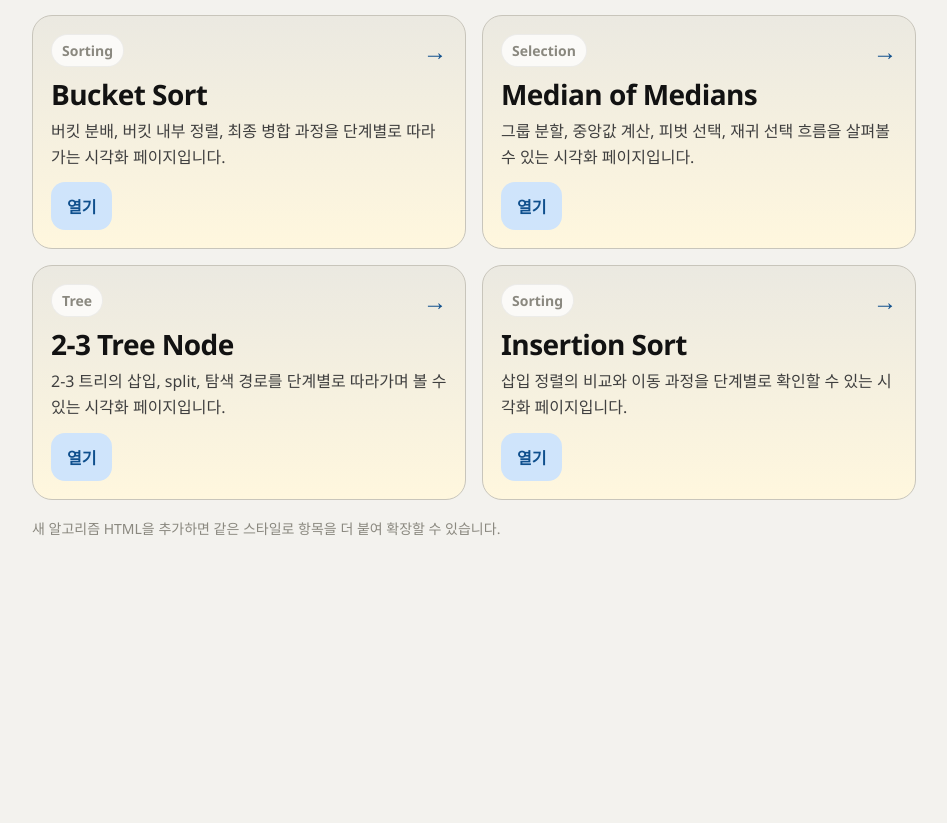
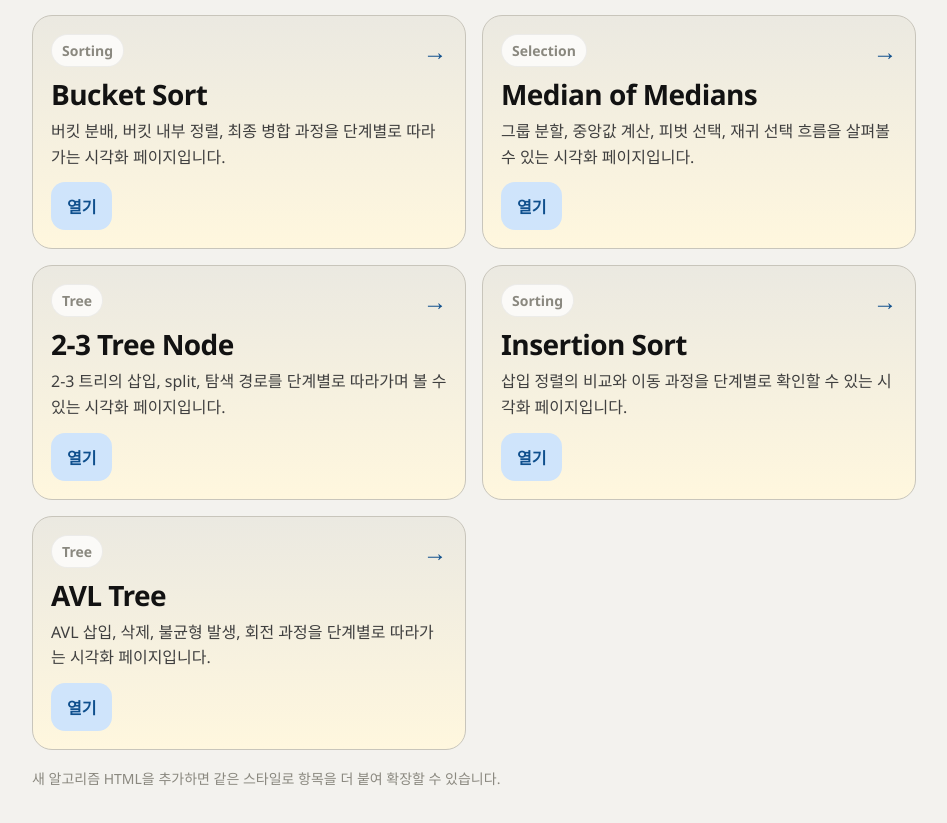
Before and after one commit to hckyeong/hckyeong.github.io, a plain HTML site: page index.html in a window 1280 px wide. Shown: the part 205-1028 px from the top of the page, without its empty margins (166-1113 px from the left). Before the commit the page ends 800 px from the top, so only its background shows below. Drawn offline with Linux system fonts and the light colour scheme.

Commit message:
Add AVL tree link to index

```diff
--- a/index.html
+++ b/index.html
@@ -251,6 +251,15 @@
         <p class="card-desc">삽입 정렬의 비교와 이동 과정을 단계별로 확인할 수 있는 시각화 페이지입니다.</p>
         <span class="card-footer">열기</span>
       </a>
+      <a class="card" href="./avl_tree_visualization.html">
+        <div class="card-top">
+          <span class="card-tag">Tree</span>
+          <span class="card-arrow">→</span>
+        </div>
+        <h2 class="card-title">AVL Tree</h2>
+        <p class="card-desc">AVL 삽입, 삭제, 불균형 발생, 회전 과정을 단계별로 따라가는 시각화 페이지입니다.</p>
+        <span class="card-footer">열기</span>
+      </a>
     </section>
 
     <p class="footnote">새 알고리즘 HTML을 추가하면 같은 스타일로 항목을 더 붙여 확장할 수 있습니다.</p>
```
